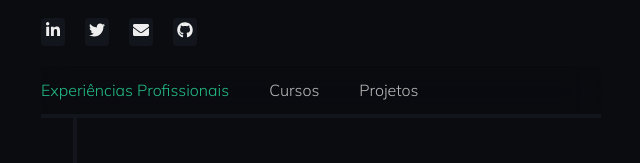
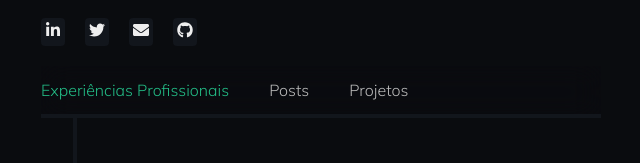
Before and after one commit to trindadematheus/trindadematheus, a Next.js app: page / in a window 1280 px wide. Shown: the part 152-315 px from the top of the page, without its empty margins (319-959 px from the left). Built offline with nearby package versions, Linux system fonts and the light colour scheme.

Commit message:
checkpoint

```diff
--- /dev/null
+++ b/src/components/Sections/Posts/index.tsx
@@ -0,0 +1,39 @@
+import {
+  VerticalTimeline,
+  VerticalTimelineElement,
+} from "react-vertical-timeline-component";
+
+import posts from "../../../data/posts";
+
+export default function PostsSection() {
+  return (
+    <>
+      <VerticalTimeline layout="1-column" lineColor="#12161C">
+        {/* {posts.map((post, key) => (
+          <VerticalTimelineElement
+            key={key}
+            className="vertical-timeline-element--work"
+            contentStyle={{
+              background: "#12161C",
+              color: "#fff",
+              boxShadow: "none",
+            }}
+            contentArrowStyle={{ borderRight: "7px solid #12161C" }}
+            date={post.time}
+            iconStyle={{
+              boxShadow: "none",
+              background: "#24BE87",
+              width: "10px",
+              height: "10px",
+              top: "15px",
+              left: "15px",
+            }}
+          >
+            <h3 className="vertical-timeline-element-title">{post.office}</h3>
+            <p>{post.description}</p>
+          </VerticalTimelineElement>
+        ))} */}
+      </VerticalTimeline>
+    </>
+  );
+}
--- /dev/null
+++ b/src/data/posts.ts
@@ -0,0 +1 @@
+export default [];
--- a/src/data/projects.ts
+++ b/src/data/projects.ts
@@ -1,34 +1,20 @@
 export default [
   {
-    title: 'dodger',
-    desc: 'Hide WhatsApp Web messages for the curious',
-    link: 'https://github.com/trindadematheus/dodger',
-    tags: [
-      'chrome-extension'
-    ]
+    title: "depnot",
+    desc: "Remove all dependencies with match name",
+    link: "https://github.com/trindadematheus/depnot",
+    tags: ["node-lib"],
   },
   {
-    title: 'loterias-api',
-    desc: 'API de resultados da loteria brasileira',
-    link: 'https://github.com/trindadematheus/loterias-api',
-    tags: [
-      'api'
-    ]
+    title: "react-developer",
+    desc: "developer profile on your project",
+    link: "https://react-developer-sigma.vercel.app/",
+    tags: ["react-lib"],
   },
   {
-    title: 'google-sheet-api',
-    desc: 'API de integração com o Google Sheets',
-    link: 'https://github.com/trindadematheus/google-sheet-api',
-    tags: [
-      'api'
-    ]
+    title: "portus",
+    desc: "3D Docker containers viewer",
+    link: "https://github.com/trindadematheus/portus",
+    tags: ["desktop-app"],
   },
-  {
-    title: 'hetter',
-    desc: ' A simple route manager for Next.js API Routes',
-    link: 'https://github.com/trindadematheus/hetter',
-    tags: [
-      'lib'
-    ]
-  },
-]
+];
--- a/src/pages/_app.tsx
+++ b/src/pages/_app.tsx
@@ -1,4 +1,4 @@
-import React from 'react'
+import React from "react";
 import Head from "next/head";
 import { AppProps } from "next/app";
 
@@ -15,9 +15,12 @@ export default function App({ Component, pageProps }: AppProps) {
 
         <link rel="preconnect" href="https://fonts.googleapis.com" />
         <link rel="preconnect" href="https://fonts.gstatic.com" />
-        <link href="https://fonts.googleapis.com/css2?family=Mulish:wght@300;800&display=swap" rel="stylesheet" />
+        <link
+          href="https://fonts.googleapis.com/css2?family=Mulish:wght@300;800&display=swap"
+          rel="stylesheet"
+        />
 
-        <title>Matheus Trindade 👨‍💻</title>
+        <title>Matheus Trindade</title>
       </Head>
       <Component {...pageProps} />
       <GlobalStyles />
--- a/src/pages/index.tsx
+++ b/src/pages/index.tsx
@@ -1,61 +1,92 @@
-import { useState } from 'react';
-import { FaLinkedinIn, FaTwitter, FaEnvelope, FaGithub } from 'react-icons/fa';
-import 'react-vertical-timeline-component/style.min.css';
+import { useState } from "react";
+import { FaLinkedinIn, FaTwitter, FaEnvelope, FaGithub } from "react-icons/fa";
+import "react-vertical-timeline-component/style.min.css";
 
-import * as S from '../styles/home'
-import CoursesSection from '../components/Sections/Courses';
-import JobsSection from '../components/Sections/Jobs';
-import ProjectsSection from '../components/Sections/Projects';
+import * as S from "../styles/home";
+import CoursesSection from "../components/Sections/Courses";
+import JobsSection from "../components/Sections/Jobs";
+import ProjectsSection from "../components/Sections/Projects";
+import PostsSection from "../components/Sections/Posts";
 
 export default function Home() {
-  const [activeTab, setActiveTab] = useState<'jobs' | 'courses' | 'projects'>('jobs');
+  const [activeTab, setActiveTab] = useState<
+    "jobs" | "courses" | "projects" | "posts"
+  >("jobs");
 
   return (
     <>
       <S.Wrapper>
         <div className="featured">
           <h1 className="name">Matheus Trindade</h1>
-          <p className="description">Desenvolvo front-end há três anos, utilizando principalmente React e React Native. Além de código, tenho interesse em estudar conceitos de UI/UX e desenvolver interfaces utilizando o Figma.</p>
+          <p className="description">
+            Desenvolvo front-end há três anos, utilizando principalmente React e
+            React Native. Além de código, tenho interesse em estudar conceitos
+            de UI/UX e desenvolver interfaces utilizando o Figma.
+          </p>
         </div>
 
         <div className="social">
-          <a href='https://www.linkedin.com/in/trindadematheus/' target='_blank' className="icon">
+          <a
+            href="https://www.linkedin.com/in/trindadematheus/"
+            target="_blank"
+            className="icon"
+          >
             <FaLinkedinIn />
           </a>
-          <a href='https://twitter.com/trnddev' target='_blank' className="icon">
+          <a
+            href="https://twitter.com/trnddev"
+            target="_blank"
+            className="icon"
+          >
             <FaTwitter />
           </a>
-          <a href='mailto:trindadematheus27@gmail.com' target='_blank' className="icon">
+          <a
+            href="mailto:trindadematheus27@gmail.com"
+            target="_blank"
+            className="icon"
+          >
             <FaEnvelope />
           </a>
-          <a href='https://github.com/trindadematheus' target='_blank' className="icon">
+          <a
+            href="https://github.com/trindadematheus"
+            target="_blank"
+            className="icon"
+          >
             <FaGithub />
           </a>
         </div>
 
         <ul className="tabbar">
           <S.TabItem
-            active={activeTab === 'jobs'}
-            onClick={() => setActiveTab('jobs')} >
+            active={activeTab === "jobs"}
+            onClick={() => setActiveTab("jobs")}
+          >
             Experiências Profissionais
           </S.TabItem>
-          <S.TabItem
+          {/* <S.TabItem
             active={activeTab === 'courses'}
             onClick={() => setActiveTab('courses')} >
             Cursos
+          </S.TabItem> */}
+          <S.TabItem
+            active={activeTab === "posts"}
+            onClick={() => setActiveTab("posts")}
+          >
+            Posts
           </S.TabItem>
           <S.TabItem
-            active={activeTab === 'projects'}
-            onClick={() => setActiveTab('projects')}>
+            active={activeTab === "projects"}
+            onClick={() => setActiveTab("projects")}
+          >
             Projetos
           </S.TabItem>
         </ul>
 
-        {activeTab === 'jobs' && <JobsSection />}
-        {activeTab === 'courses' && <CoursesSection />}
-        {activeTab === 'projects' && <ProjectsSection />}
-
+        {activeTab === "jobs" && <JobsSection />}
+        {activeTab === "courses" && <CoursesSection />}
+        {activeTab === "projects" && <ProjectsSection />}
+        {activeTab === "posts" && <PostsSection />}
       </S.Wrapper>
     </>
-  )
+  );
 }
```
